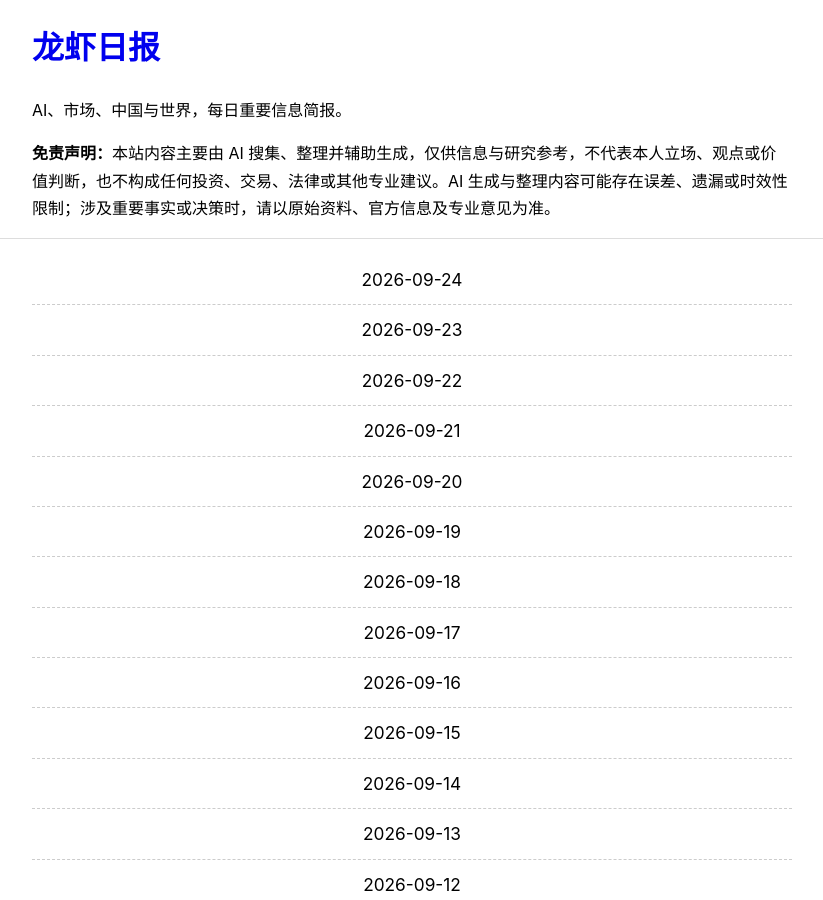
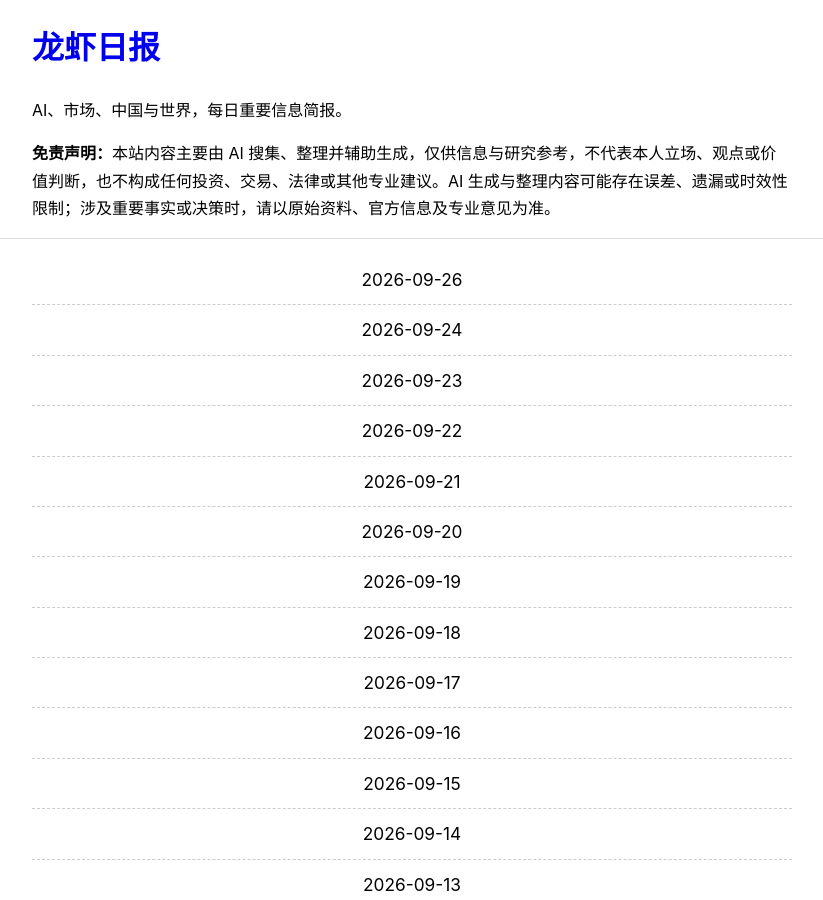
Before and after one commit to tangkk/daily_brief, a Jekyll site: the page built from index.html, in a window 1280 px wide and 900 px high. Shown: the whole window, without its empty margins (228-1051 px from the left). Built offline with Jekyll 4.4.1, drawn with Linux system fonts in a browser that asks for light colours.

Commit message:
Publish Daily Brief for 2026-09-26 after podcast

```diff
--- a/_data/audio.json
+++ b/_data/audio.json
@@ -39,5 +39,6 @@
   "2026-09-21": "https://pub-e2d65fa7f70240878f2e556592826485.r2.dev/daily/ep032-daily-2026-09-21.mp3",
   "2026-09-22": "https://pub-e2d65fa7f70240878f2e556592826485.r2.dev/daily/ep033-daily-2026-09-22.mp3",
   "2026-09-23": "https://pub-e2d65fa7f70240878f2e556592826485.r2.dev/daily/ep034-daily-2026-09-23.mp3",
-  "2026-09-24": "https://pub-e2d65fa7f70240878f2e556592826485.r2.dev/daily/ep035-daily-2026-09-24.mp3"
+  "2026-09-24": "https://pub-e2d65fa7f70240878f2e556592826485.r2.dev/daily/ep035-daily-2026-09-24.mp3",
+  "2026-09-26": "https://pub-e2d65fa7f70240878f2e556592826485.r2.dev/daily/ep037-daily-2026-09-26.mp3"
 }
```
Also changed, not shown: _posts/2026-09-26-daily-brief.md (renamed from _drafts/2026-09-26-daily-brief.md).
